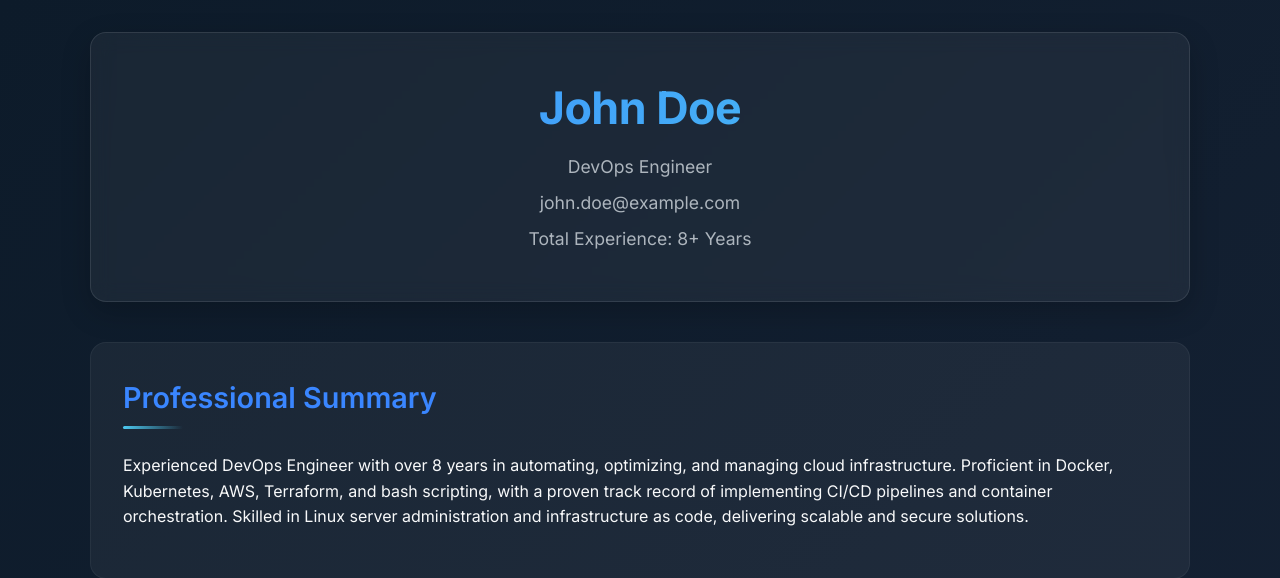
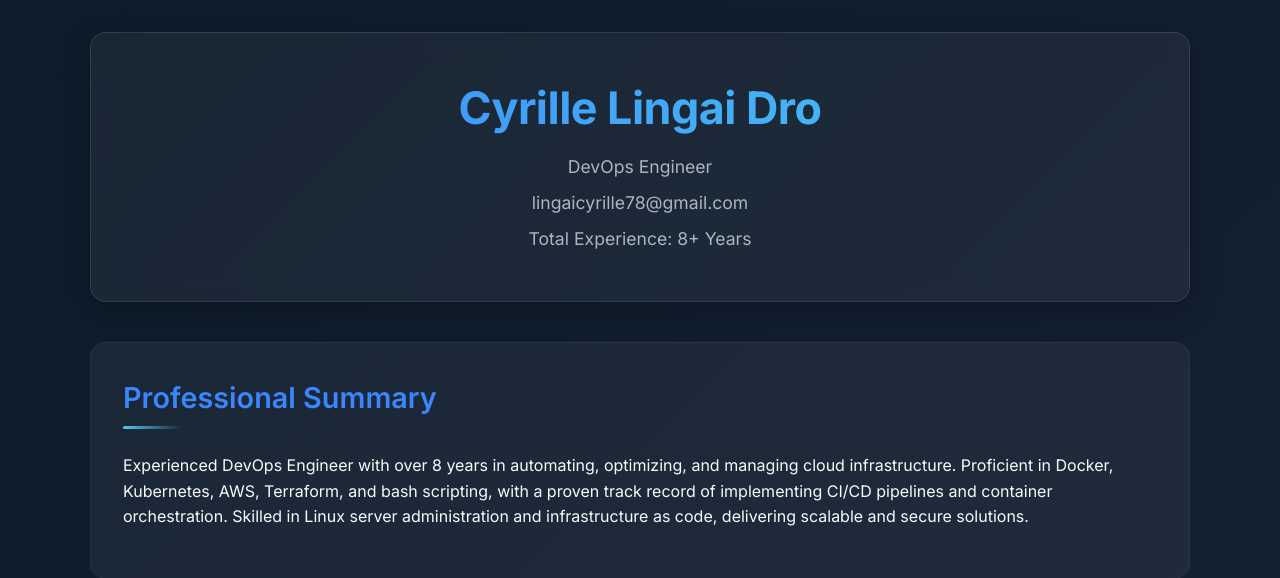
Before and after one commit to lingaicyrille/my-resume-template, a Flask app: page / in a window 1280 px wide. Shown: the top 578 px of the page. Run offline with Flask 3, Linux system fonts and the light colour scheme.

Commit message:
add name

```diff
--- a/templates/index.html
+++ b/templates/index.html
@@ -9,7 +9,7 @@
     <!-- PWA Support -->
     <link rel="manifest" href="{{ url_for('static', filename='manifest.json') }}">
     <meta name="apple-mobile-web-app-capable" content="yes">
-    <meta name="apple-mobile-web-app-title" content="John Doe Portfolio">
+    <meta name="apple-mobile-web-app-title" content="Cyrille Lingai Dro Portfolio">
 
     <!-- Font Preloading -->
     <link rel="preload" href="https://fonts.googleapis.com/css2?family=Inter:wght@300;400;500;600;700&display=swap" as="style">
@@ -271,9 +271,9 @@
 <body>
     <div class="container">
         <header class="header">
-            <h1>John Doe</h1>
+            <h1>Cyrille Lingai Dro</h1>
             <p>DevOps Engineer</p>
-            <p>john.doe@example.com</p>
+            <p>lingaicyrille78@gmail.com</p>
             <p>Total Experience: 8+ Years</p>
         </header>
 
```
Also changed, not shown: 1 other file.
